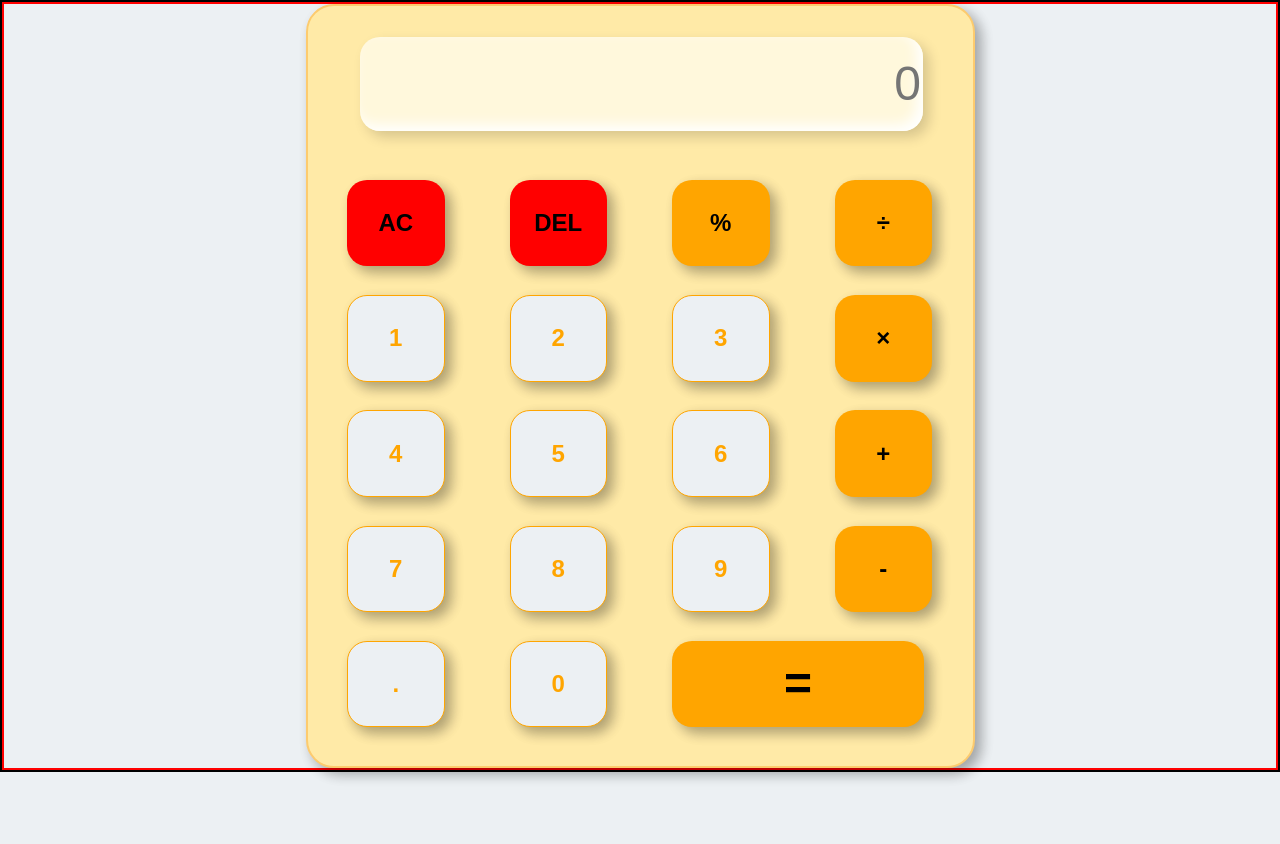
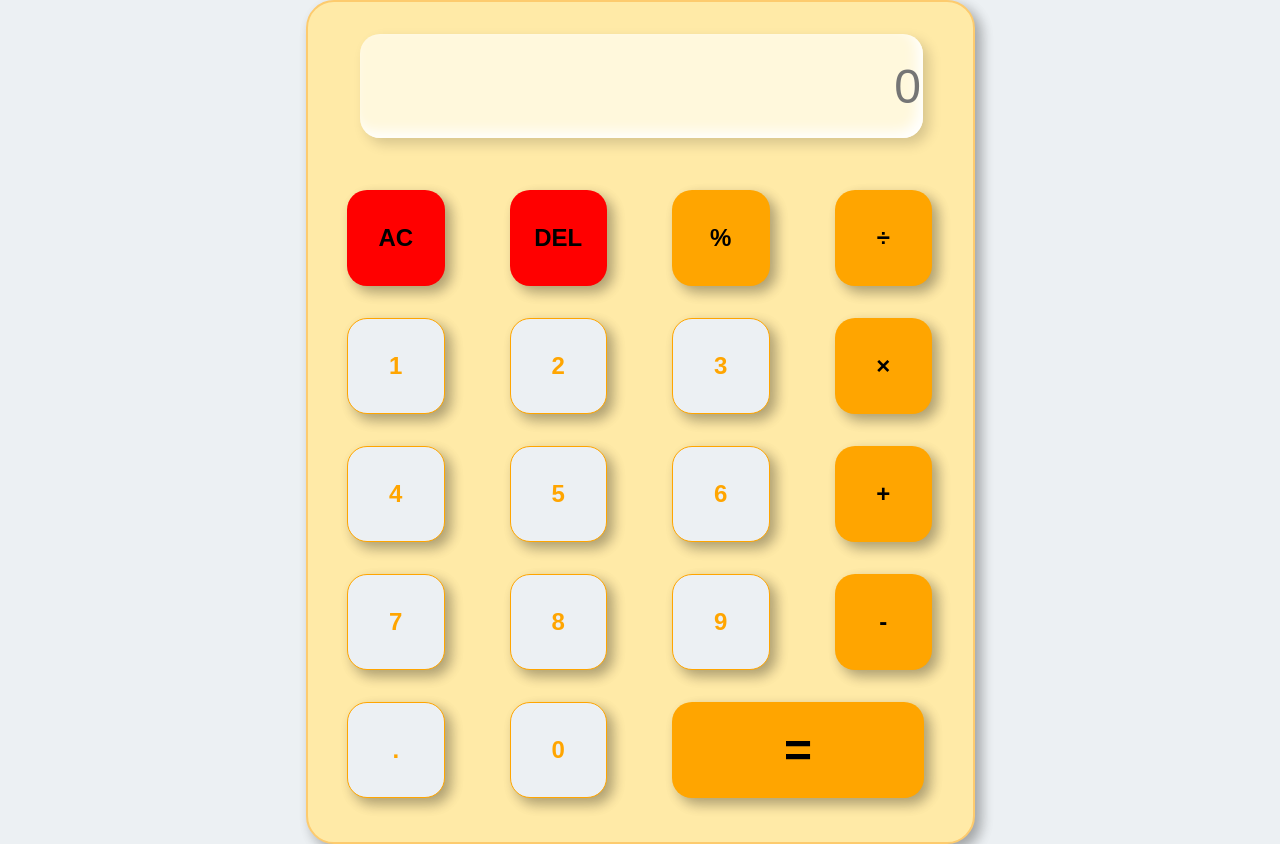
Before and after one commit to Nurfauni27/Calculator-Nurfauniayub, a plain HTML site: page index.html in a window 1280 px wide. Before the commit the page ends 800 px from the top, so only its background shows below. Drawn offline with Linux system fonts and the light colour scheme.

Commit message:
Update stylesheet.css

```diff
--- a/stylesheet.css
+++ b/stylesheet.css
@@ -5,15 +5,12 @@ body {
     padding: 0;
     margin: 0;
     background-color: #ecf0f3;
-	border: 2px solid black;
 }
 
 .calculator {
 	display: flex;
 	align-items: center;
 	justify-content: center;
-	background-color: #ecf0f3;
-	border: 2px solid red;
 	margin: auto;
 
 }
@@ -21,7 +18,7 @@ body {
 .calculator-screen {
 	box-shadow: 6px 6px 13px rgba(0, 0, 0, .16), 6px 6px 13px rgba(0, 0, 0, 0.192);
 	align-items: center;
-	height: 90vh;
+	height: 100vh;
 	border-radius: 28px;
 	padding: 20px;
 	display: grid;
```
